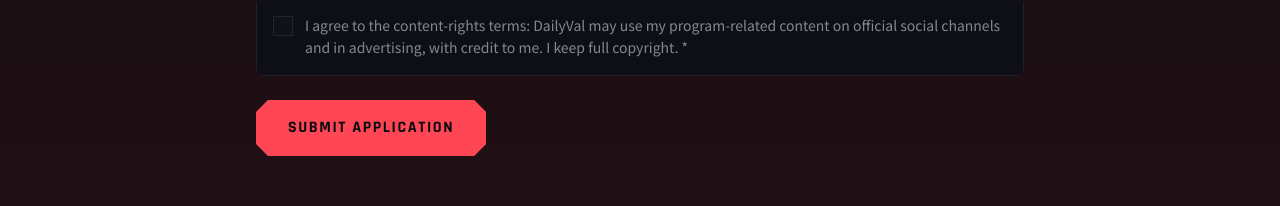
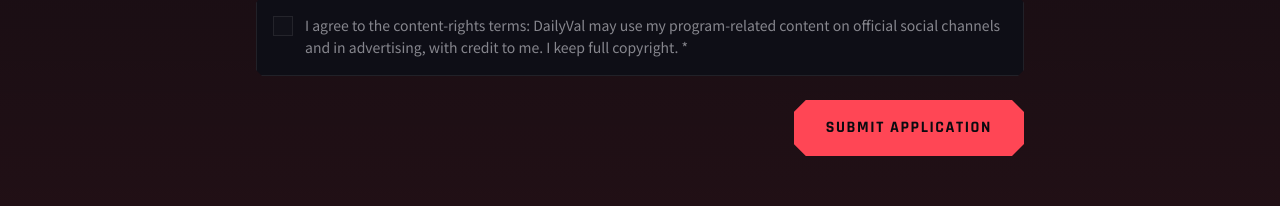
Before and after one commit to SHUSHU010829/dailyval_website, a Next.js app: page /en/creators in a window 1280 px wide. Shown: the part 5719-5925 px from the top of the page. Built offline with nearby package versions, Linux system fonts and the light colour scheme; no server answers.

Commit message:
fix(creators): right-align submit button on desktop

```diff
--- a/src/components/creators/CreatorApplicationForm.tsx
+++ b/src/components/creators/CreatorApplicationForm.tsx
@@ -316,7 +316,7 @@
         </div>
       )}
 
-      <div className="md:col-span-2">
+      <div className="md:col-span-2 md:flex md:justify-end">
         <button
           type="submit"
           disabled={status === "submitting"}
```
